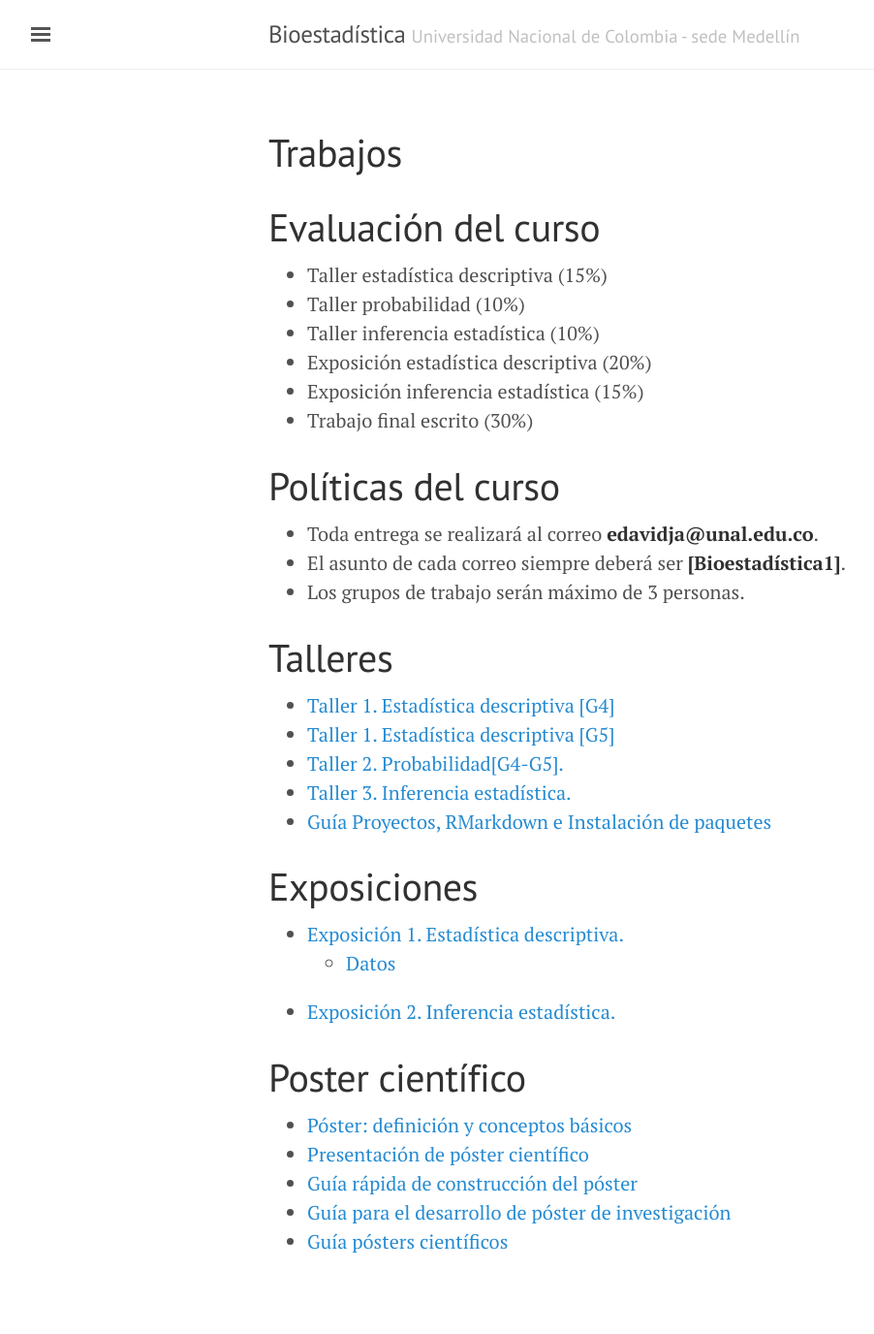
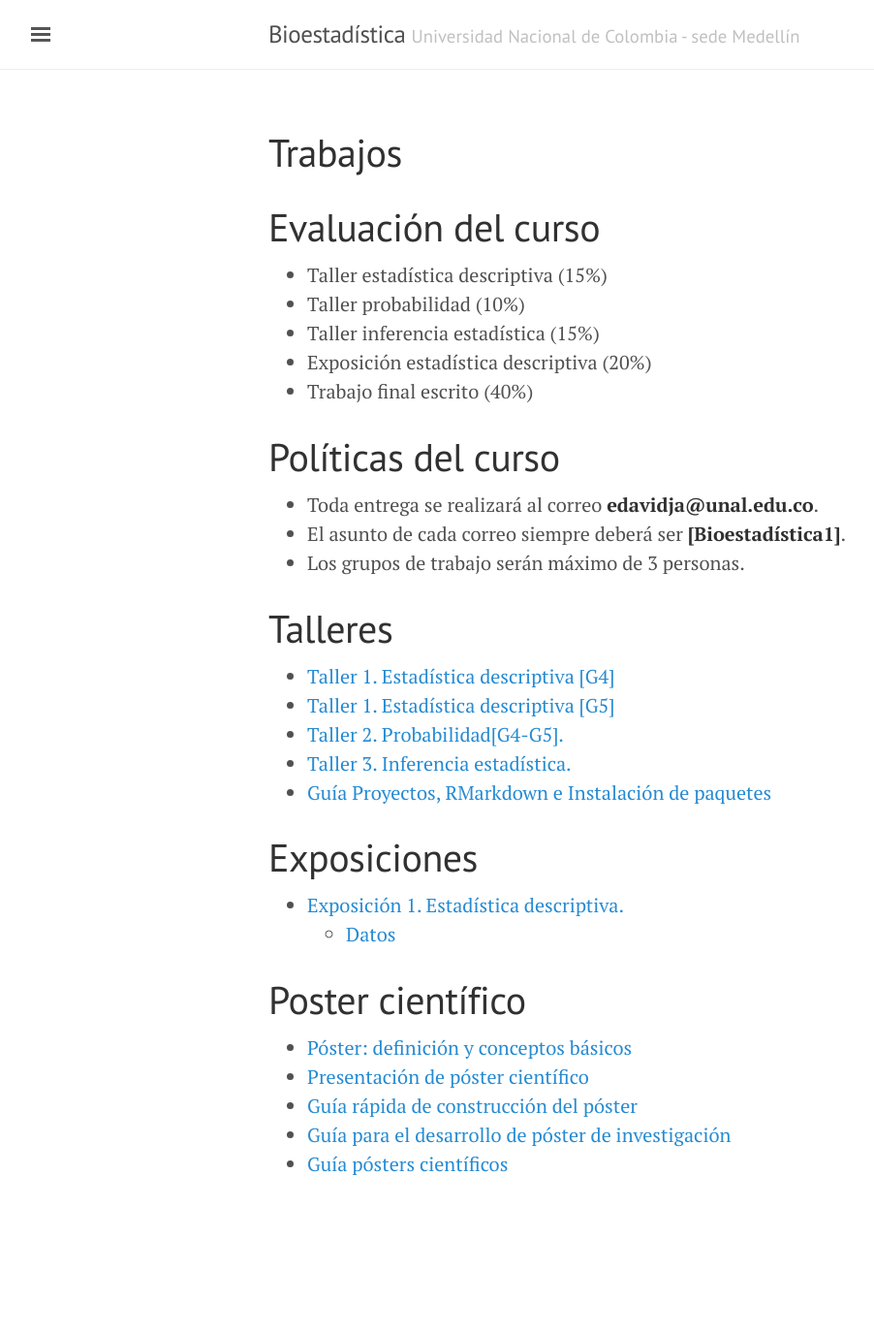
Before and after one commit to Ale-j/bioestadistica.github.io, a Jekyll site: the page built from Trabajos.md, in a window 1280 px wide. Shown: the whole page at 97% size, without its empty margins (3-905 px from the left). Built offline with Jekyll 4.4.1, drawn with Linux system fonts in a browser that asks for light colours; after the commit the page ends 1296 px from its top, so only the background shows below that.

Commit message:
Update Trabajos.md

```diff
--- a/Trabajos.md
+++ b/Trabajos.md
@@ -7,10 +7,9 @@ title: Trabajos
 
 - Taller estadística descriptiva (15%)
 - Taller probabilidad (10%)
-- Taller inferencia estadística (10%)
+- Taller inferencia estadística (15%)
 - Exposición estadística descriptiva (20%)
-- Exposición inferencia estadística (15%)
-- Trabajo final escrito (30%)
+- Trabajo final escrito (40%)
 
 # Políticas del curso
 
@@ -30,7 +29,6 @@ title: Trabajos
 
 - [Exposición 1. Estadística descriptiva.](/Talleres/Datos_1Exp.pdf)
     - [Datos](/Talleres/Datos.zip)
-- [Exposición 2. Inferencia estadística.](/Talleres/)
 
 # Poster científico
 
```
